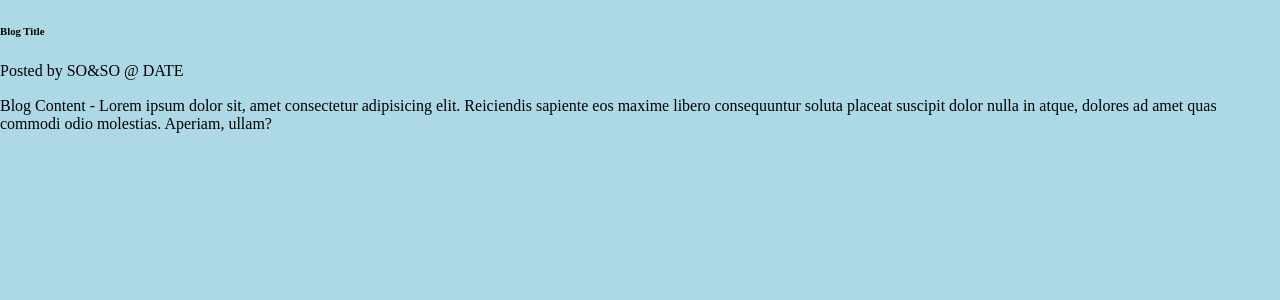
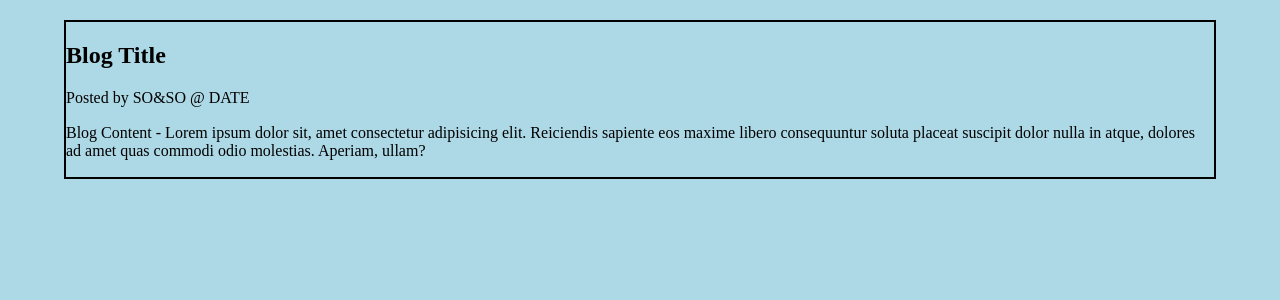
Before and after one commit to ssbbgm/tech-blog, a web app: file public/index.html in a window 1280 px wide. Shown: the part 100-400 px from the top of the page. Run offline with its HTML, style and script files only (its server is not run), Linux system fonts and the light colour scheme.

Commit message:
more styling of template

```diff
--- a/public/css/style.css
+++ b/public/css/style.css
@@ -3,7 +3,7 @@
 /*******************************************/
 
 /* Box Model Hack */
-* {
+*{
     box-sizing: border-box;
     background-color: lightblue;
 }
@@ -23,6 +23,7 @@
 
 nav {
     height: 100px;
+    margin-bottom: 20px;
     /* background-color: #333; */
 }
 
@@ -58,3 +59,9 @@
 li a:hover {
     background-color: #111;
 }
+
+section {
+    border: 2px solid black;
+    width: 90%;
+    margin: 0 auto;
+}
--- a/public/index.html
+++ b/public/index.html
@@ -23,7 +23,7 @@
 
         <section>
             <div class="blog-header">
-                <h6>Blog Title</h6>
+                <h2>Blog Title</h2>
                 <p>Posted by SO&SO @ DATE</p>
             </div>
             <p> Blog Content - Lorem ipsum dolor sit, amet consectetur adipisicing elit. Reiciendis sapiente eos maxime libero consequuntur soluta placeat suscipit dolor nulla in atque, dolores ad amet quas commodi odio molestias. Aperiam, ullam?</p>
```
Lines whose indentation alone changed are shown as unchanged.
